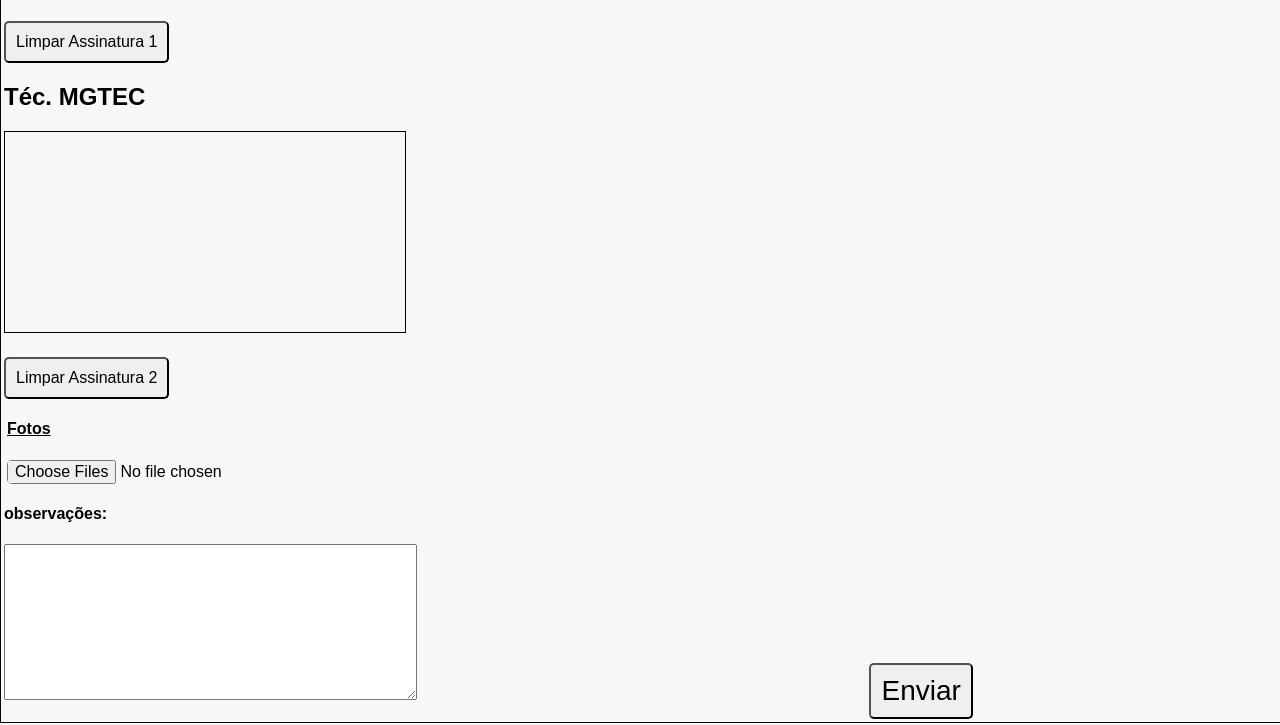
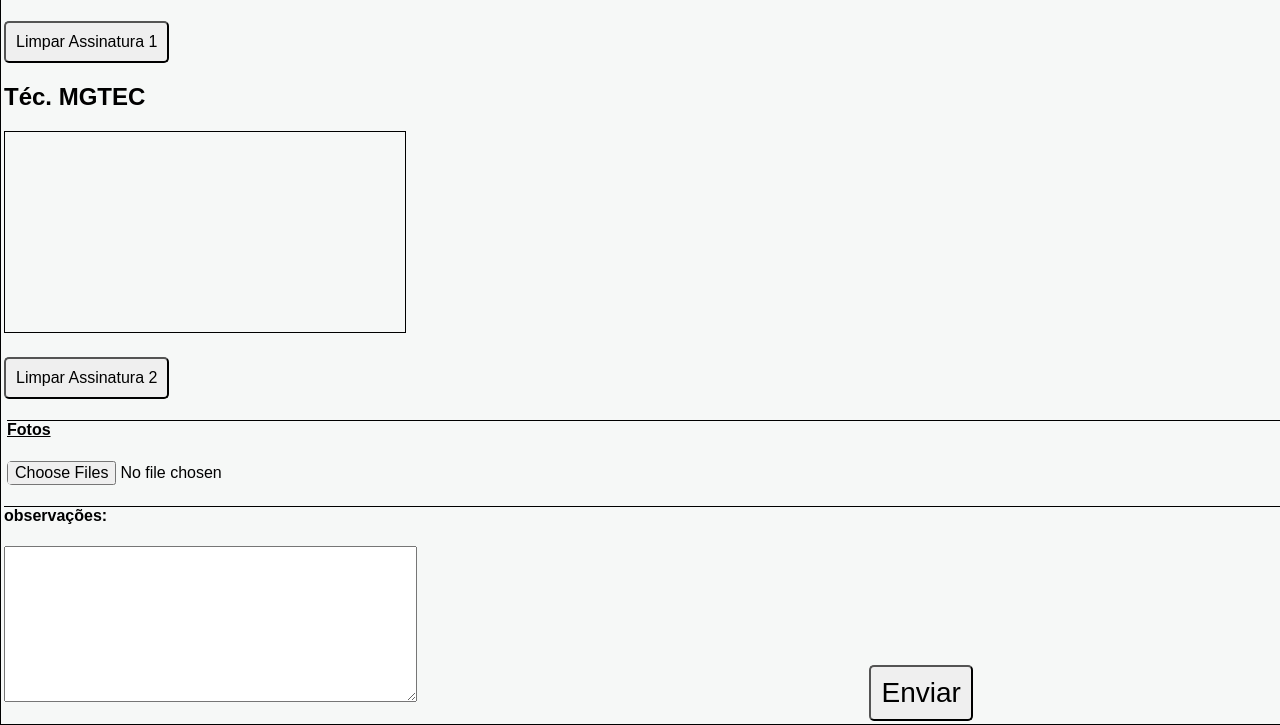
Before and after one commit to Manutencaolondon/Bombasemaquinas, a plain HTML site: page index.html in a window 1280 px wide. Shown: the part 1148-1873 px from the top of the page. Drawn offline with Linux system fonts and the light colour scheme; a script that the page names is missing.

Commit message:
Update style.css

```diff
--- a/style.css
+++ b/style.css
@@ -89,3 +89,6 @@ select{
 
 
         }
+h4{
+    border-top:solid 1px black;
+}
```
